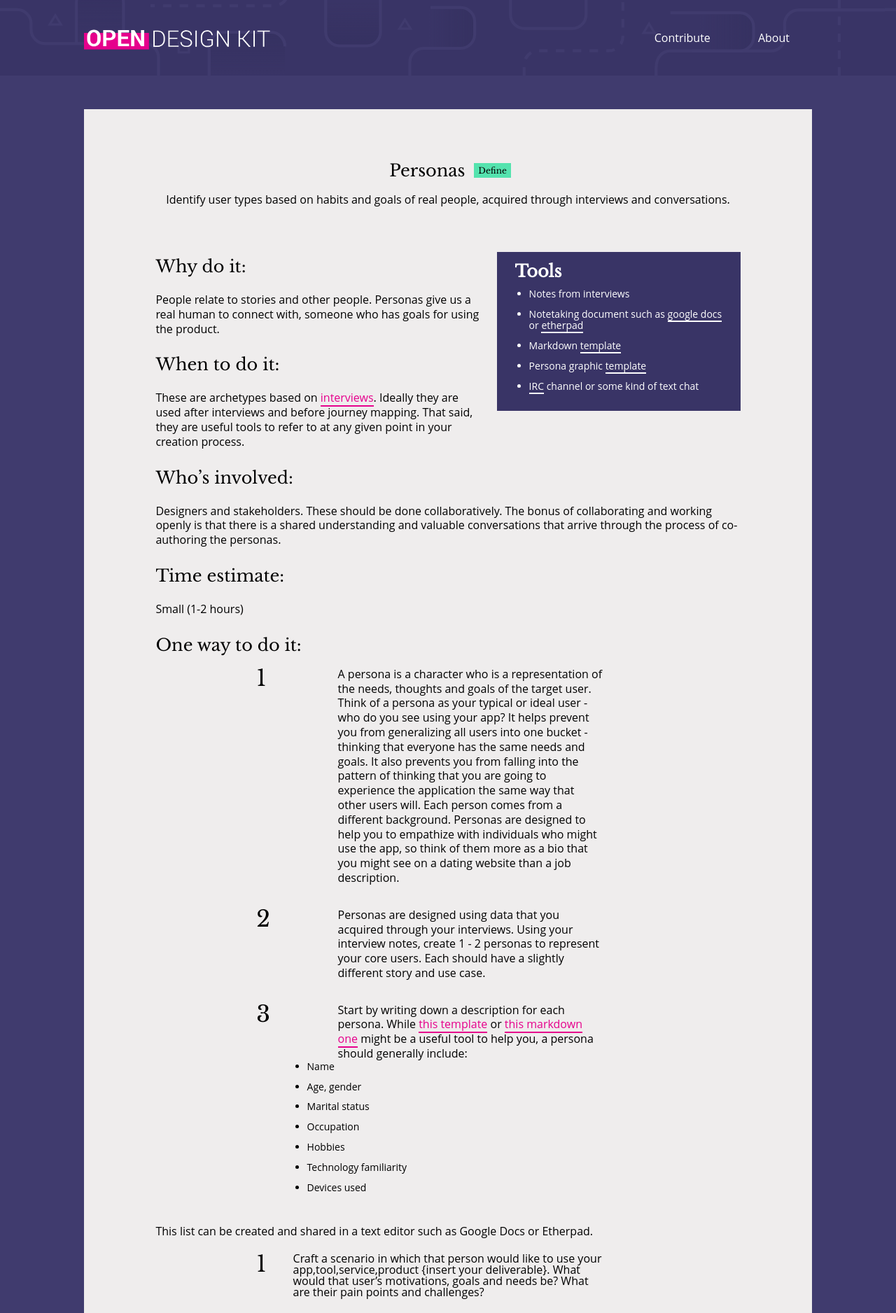
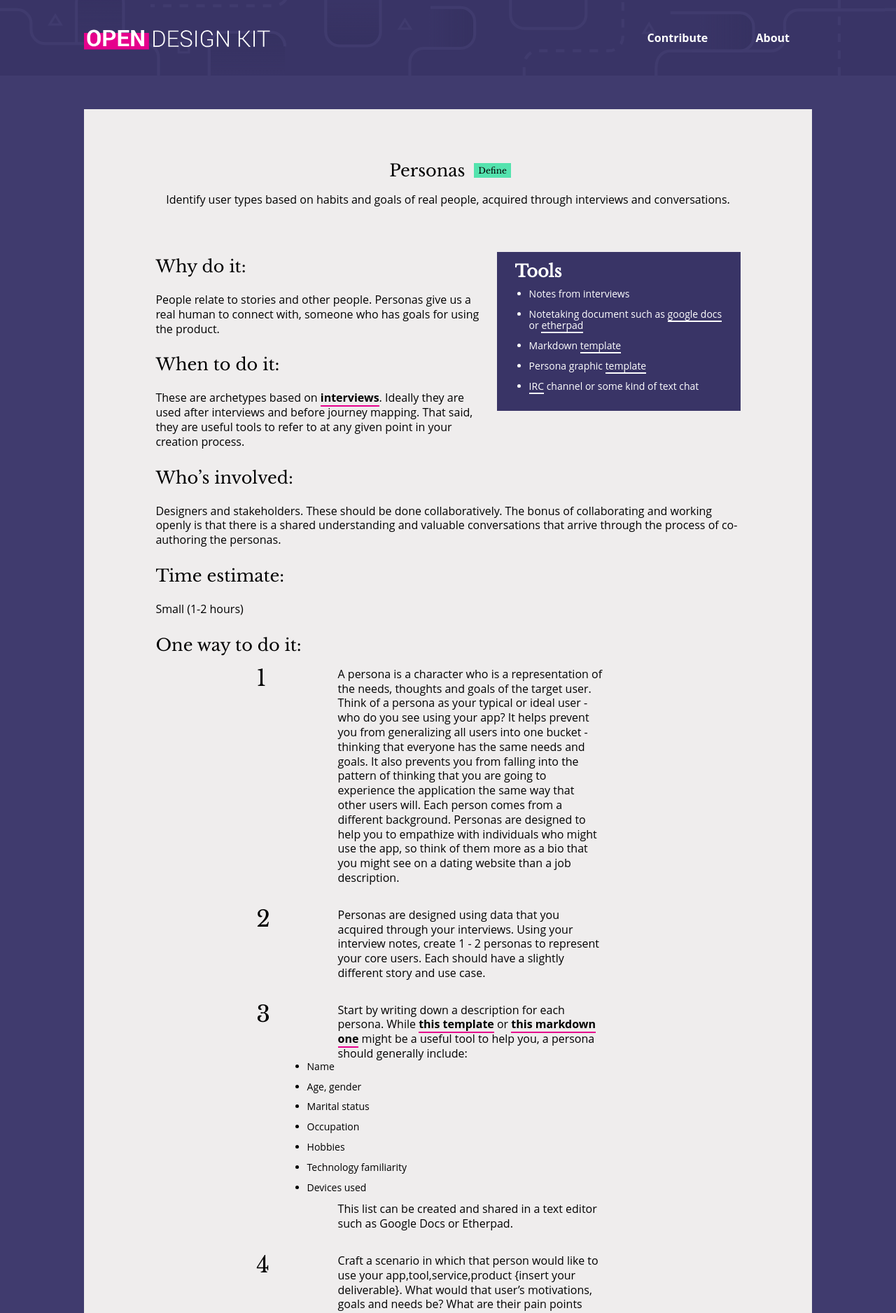
Before and after one commit to open-design-kit/opendesignkit, a Jekyll site: the page built from _methods/Personas.md, in a window 1280 px wide. Shown: the top 1876 px of the page at 70% size. Built offline with Jekyll 4.4.1, drawn with Linux system fonts in a browser that asks for light colours.

Commit message:
trying out a different link color combination

```diff
--- a/_methods/Personas.md
+++ b/_methods/Personas.md
@@ -35,19 +35,20 @@ Small (1-2 hours)
 2. Personas are designed using data that you acquired through your interviews. Using your interview notes, create 1 - 2 personas to represent your core users. Each should have a slightly different story and use case.
 
 3. Start by writing down a description for each persona. While [this template](https://github.com/bocoup/workshop-training-design/blob/master/handouts/persona-worksheet.png) or [this markdown one](https://github.com/bocoup/workshop-training-design/blob/master/handouts/persona-template.md) might be a useful tool to help you, a persona should generally include:
-  - Name
-  - Age, gender
-  - Marital status
-  - Occupation
-  - Hobbies
-  - Technology familiarity
-  - Devices used
 
-This list can be created and shared in a text editor such as Google Docs or Etherpad.
+    - Name
+    - Age, gender
+    - Marital status
+    - Occupation
+    - Hobbies
+    - Technology familiarity
+    - Devices used
+
+    This list can be created and shared in a text editor such as Google Docs or Etherpad.
 
 4. Craft a scenario in which that person would like to use your app,tool,service,product {insert your deliverable}. What would that user's motivations, goals and needs be? What are their pain points and challenges?
 
-If you have a large number of participants on your call, have everyone break out into small teams (this is when a chat channel could come in handy) for 20 minutes. After the time is up, regroup and do a 5 - 10 minute verbal shareout. This will allow everyone to get on the same page - and hopefully it will also provide some inspiration. If there's time, now would be a good time to get some initial feedback.
+    If you have a large number of participants on your call, have everyone break out into small teams (this is when a chat channel could come in handy) for 20 minutes. After the time is up, regroup and do a 5 - 10 minute verbal shareout. This will allow everyone to get on the same page - and hopefully it will also provide some inspiration. If there's time, now would be a good time to get some initial feedback.
 
 5. Finesse the persona by including an image, name and quote that expresses the needs and goals of the user. This tends to take a bit of time, so give it to participants. Having fun with persona creation is one way to help them to better understand and gain empathy for users.  *Tip:* Try using Creative Commons licensed images that you can find through Flickr. We highly recommend [these images](https://www.flickr.com/photos/wocintechchat/)
 
@@ -57,7 +58,7 @@ If you have a large number of participants on your call, have everyone break out
 
 8. One way to test if your persona is actually working might be to have someone try to describe the app or experience for your persona. What do they come up with?
 
-You might put your persona to use by making a [Journey Map](https://github.com/bocoup/opendesignkit/issues/46) and realize that it's not quite right. It's totally understandable - and to some degree expected - that you will have to iterate  on your personas quite a bit. Your iteration, feedback, and testing will help you to validate any assumptions that you made with your personas.
+    You might put your persona to use by making a [Journey Map](https://github.com/bocoup/opendesignkit/issues/46) and realize that it's not quite right. It's totally understandable - and to some degree expected - that you will have to iterate  on your personas quite a bit. Your iteration, feedback, and testing will help you to validate any assumptions that you made with your personas.
 
 
 
--- a/css/styles.css
+++ b/css/styles.css
@@ -96,7 +96,8 @@ img {
 a:link,
 a:active {
     border-bottom: 2px solid #e6008c;
-    color: #e6008c;
+    color: #000;
+    font-weight: bold;
     /*padding-bottom: .1rem;*/
     text-decoration: none;
 }
@@ -110,7 +111,7 @@ a:hover,
 a:visited {
     background-color: rgba(230, 0, 140, .1);
     border-bottom: 2px solid #e6008c;
-    color: #e6008c;
+    color: #000;
     text-decoration: none;
 }
 
@@ -318,6 +319,7 @@ a:visited.filter-button {
     color: #000;
     display: inline-block;
     font-size: 14px;
+    font-weight: normal;
     margin-right: .5em;
     padding: 9px 11px;
 }
@@ -402,11 +404,14 @@ footer p {
 
 footer p a:link,
 footer p a:visited {
+    border-bottom: none;
+    font-weight: normal;
     color: #4A90E2;
 }
 
 footer p a:hover,
 footer p a:active {
+    background-color: transparent;
     text-decoration: underline;
 }
 
@@ -1144,7 +1149,7 @@ a.method-header-view:active {
 .tools a:active {
     border-bottom: 2px solid #fff;
     color: #fff;
-    /*font-weight: bold;*/
+    font-weight: normal;
 }
 
 .tools a:hover,
```
